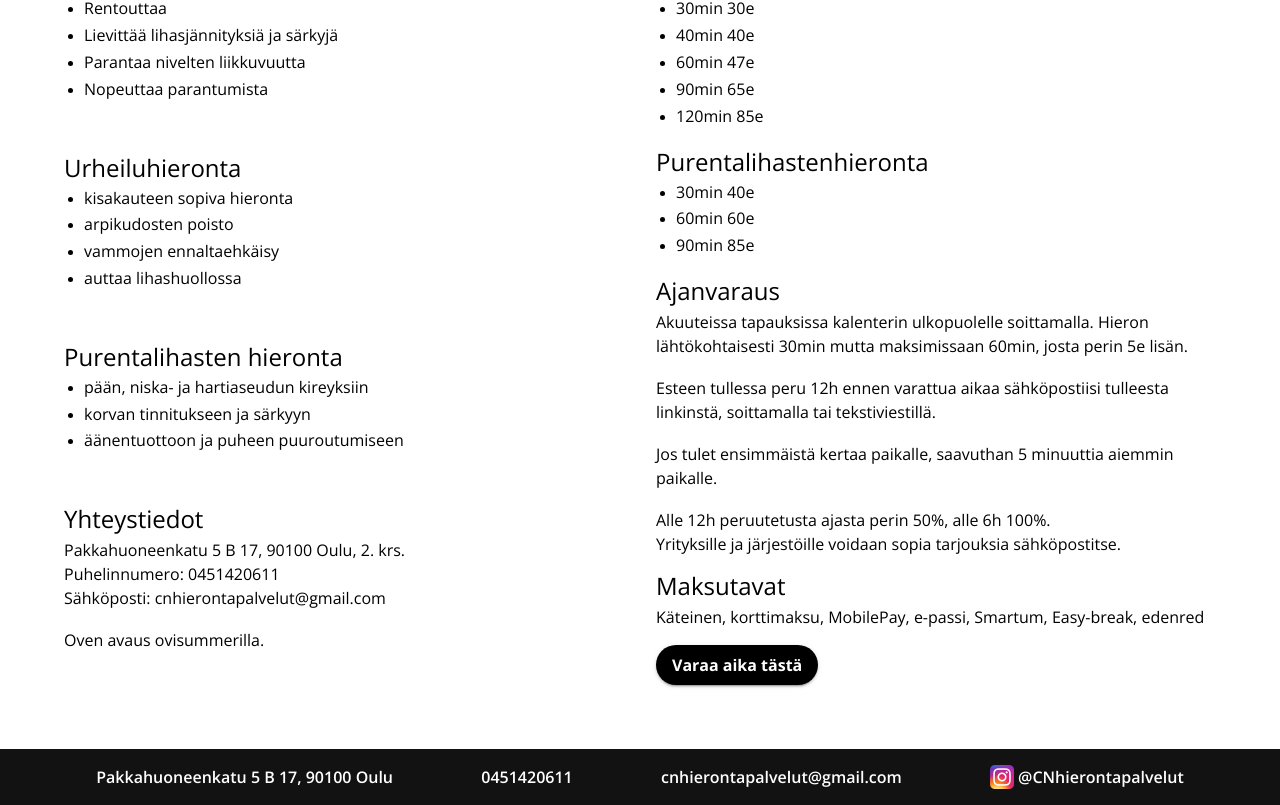
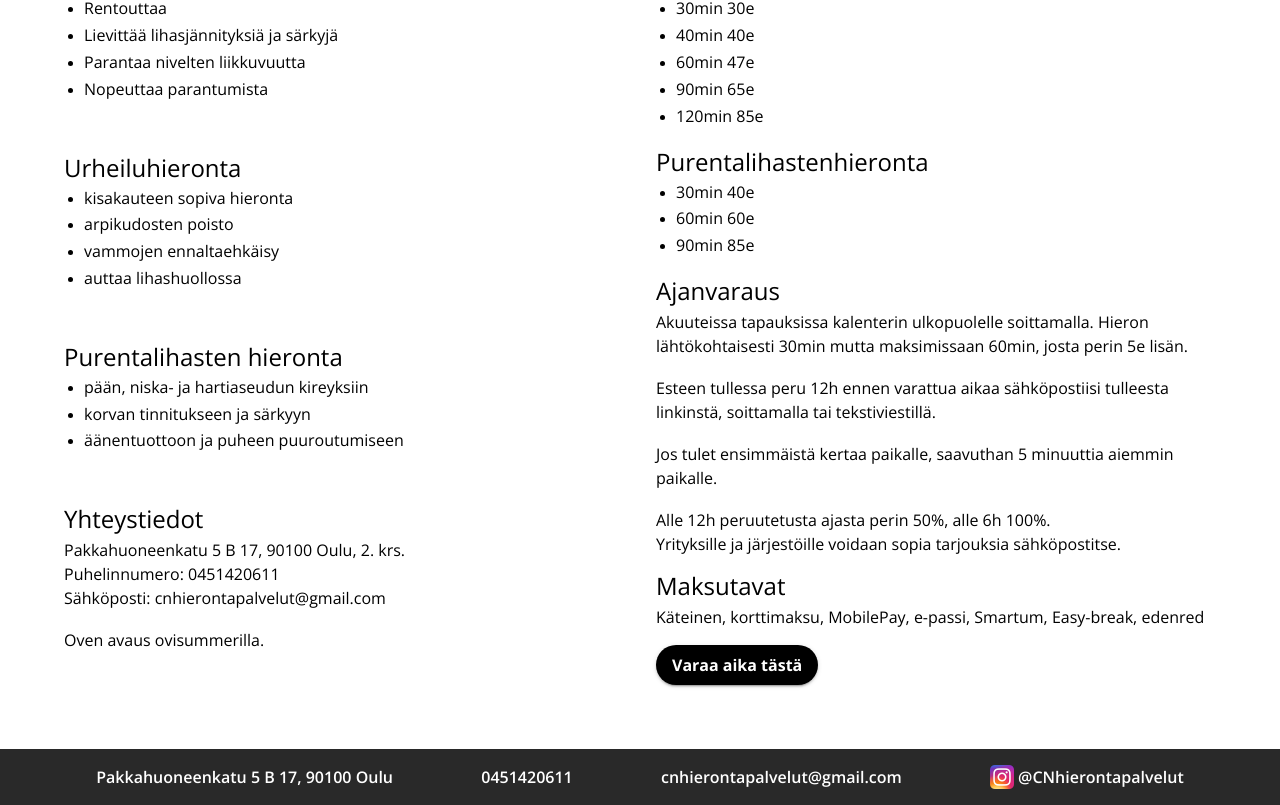
Before and after one commit to TetrisBattle/cn-hieronta, a React (Create React App) app: page /Hinnasto in a window 1280 px wide. Shown: the part 303-1108 px from the top of the page. Built offline with nearby package versions, Linux system fonts and the light colour scheme.

Commit message:
Lighten footer color

```diff
--- a/src/components/Footer.tsx
+++ b/src/components/Footer.tsx
@@ -20,7 +20,7 @@ export default function Footer() {
 			container
 			component={'footer'}
 			sx={{
-				backgroundColor: '#121212',
+				backgroundColor: '#292929',
 				marginTop: 'auto',
 				color: theme.palette.text.primary,
 				padding: 1,
```
